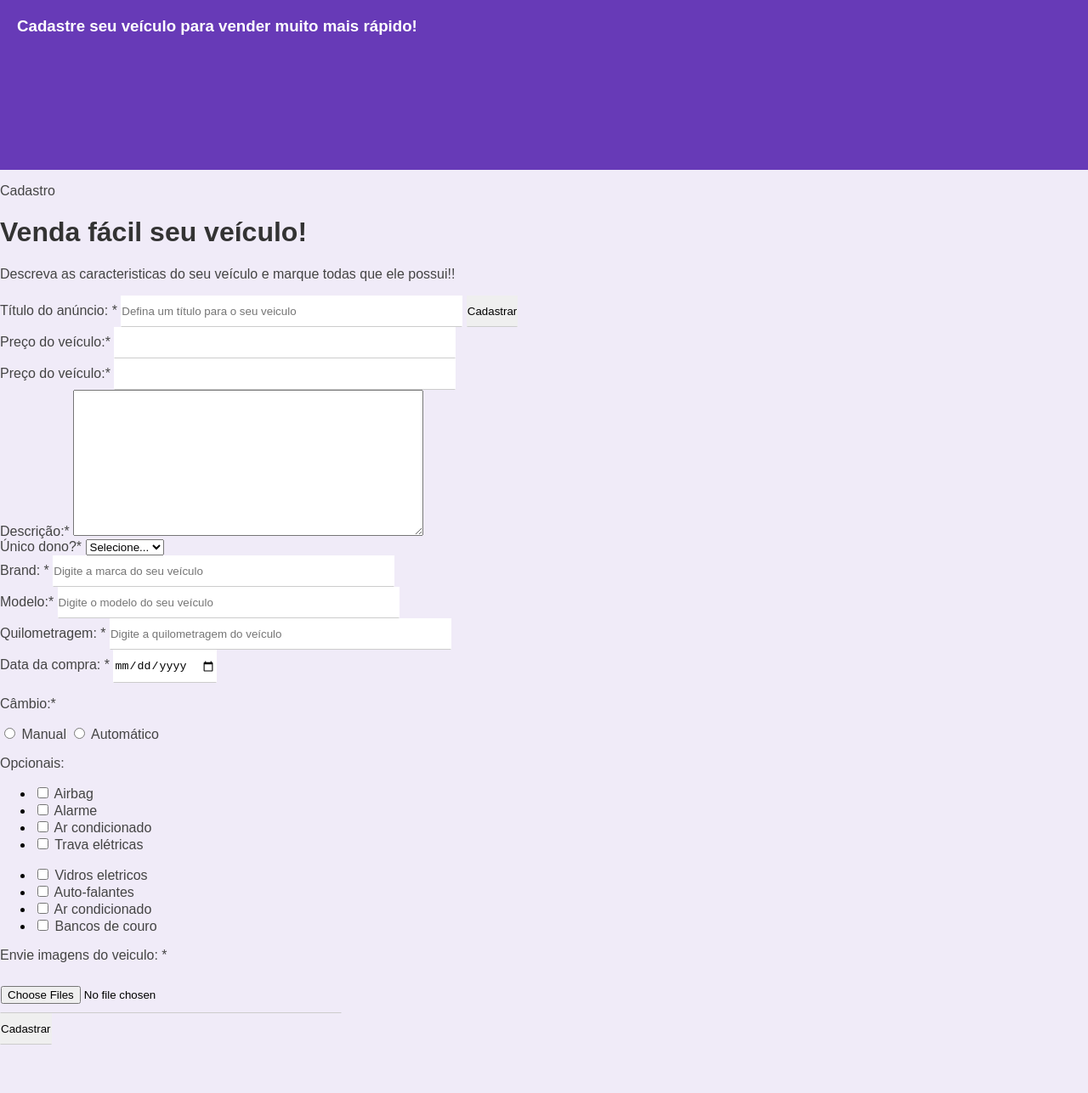
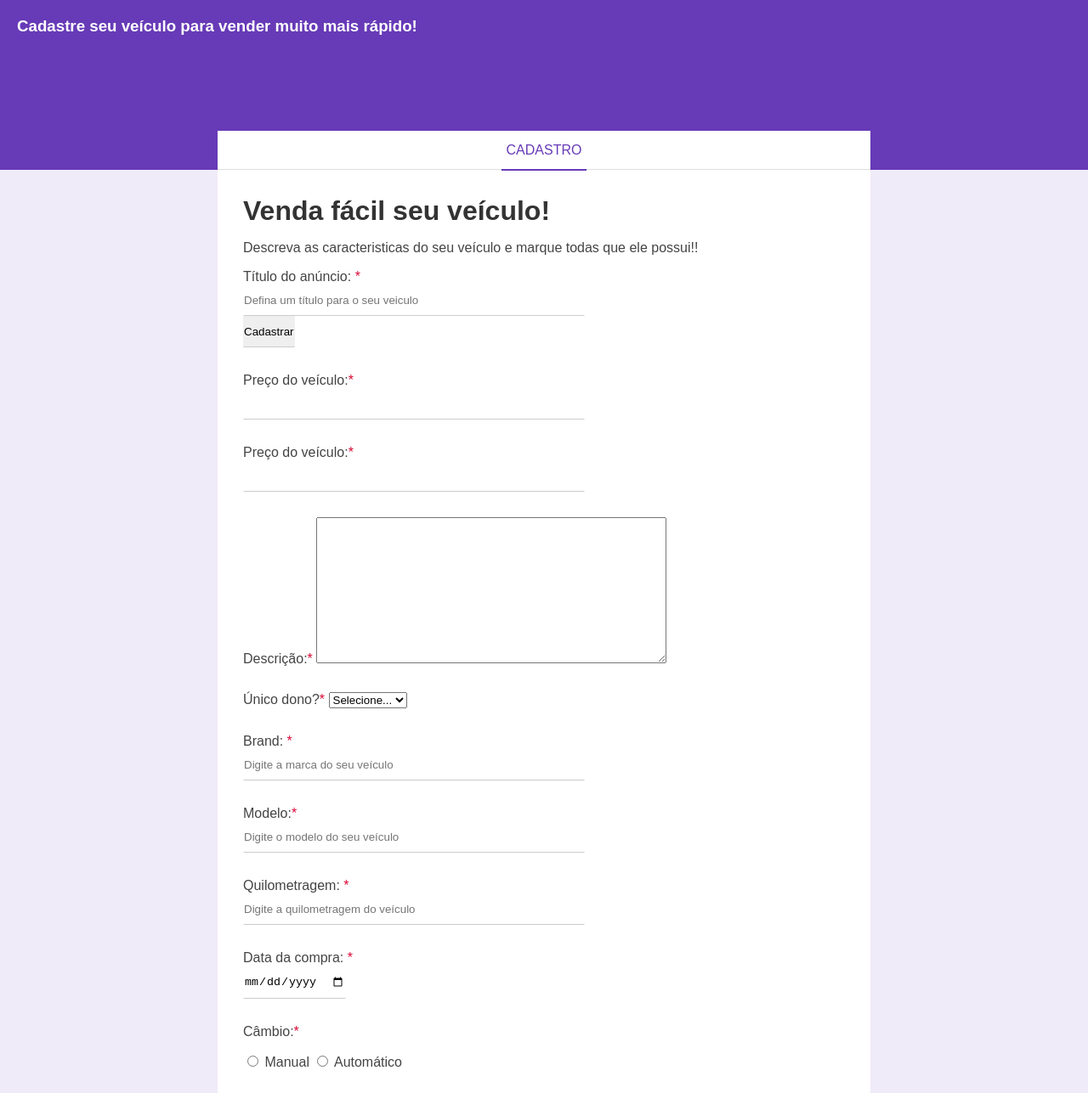
Before and after one commit to amenadel/projetos-estaticos, a plain HTML site: page projeto2/index.html in a window 1280 px wide. Shown: the top 1287 px of the page at 85% size. Before the commit the page ends 1230 px from the top, so only its background shows below. Drawn offline with Linux system fonts and the light colour scheme.

Commit message:
Finalização do projeto com CSS

```diff
--- a/projeto2/index.html
+++ b/projeto2/index.html
@@ -15,7 +15,7 @@
         </div>
         <div class="form-container"><!-- Inicio .form-container-->
 
-            <div class="from-header">
+            <div class="form-header">
                 <p>Cadastro</p>
             </div>
 
--- a/projeto2/style.css
+++ b/projeto2/style.css
@@ -50,3 +50,109 @@ textarea
     color: #fff;
     margin-top: 0;
 }
+
+/*####### container formulario ########*/
+
+.form-container
+{
+    background-color: #fff;
+    width: 60%;
+    margin-left: auto;
+    margin-right: auto;
+    position: relative;
+    top: -62px;
+}
+
+
+/* ########## Cabecalho Formulario ###########*/
+
+.form-header
+{
+    border-bottom: 1px solid #dfdfdf;
+    height: 45px;
+}
+
+
+.form-header p
+{
+    color: #673AB7;
+    border-bottom: 2px solid #673AB7;
+    width: 100px;
+    text-align: center;
+    margin-right: auto;
+    margin-left: auto;
+    text-transform: uppercase;
+    height: 45px;
+    line-height: 45px;
+
+}
+
+
+
+
+
+
+/*Corpo formulário*/
+
+
+.form-body
+{
+    padding: 30px;
+}
+
+.form-title
+{
+    margin: 0;
+}
+
+.required-field
+{
+    color: #D80835
+}
+
+.box-input
+{
+    margin-bottom: 30px;
+}
+
+.block
+{
+    display: block
+}
+
+.optional-box
+{
+    display: inline-block;
+    margin-right: 30px;
+}
+
+.option-list
+{
+    padding-left: 0;
+}
+
+
+.optional_list
+{
+    list-style: none;
+}
+
+
+.btn-submit
+{
+    background-color: #673AB7;
+    color: #fff;
+    border: 2px solid transparent;
+    width: 150px;
+    height: 50px;
+    text-transform: uppercase;
+    cursor: pointer;
+    transition: .5s;
+}
+
+.btn-submit:hover
+{
+    background-color: #fff;
+    border-color: #673AB7;
+    color: #673AB7;
+}
```
